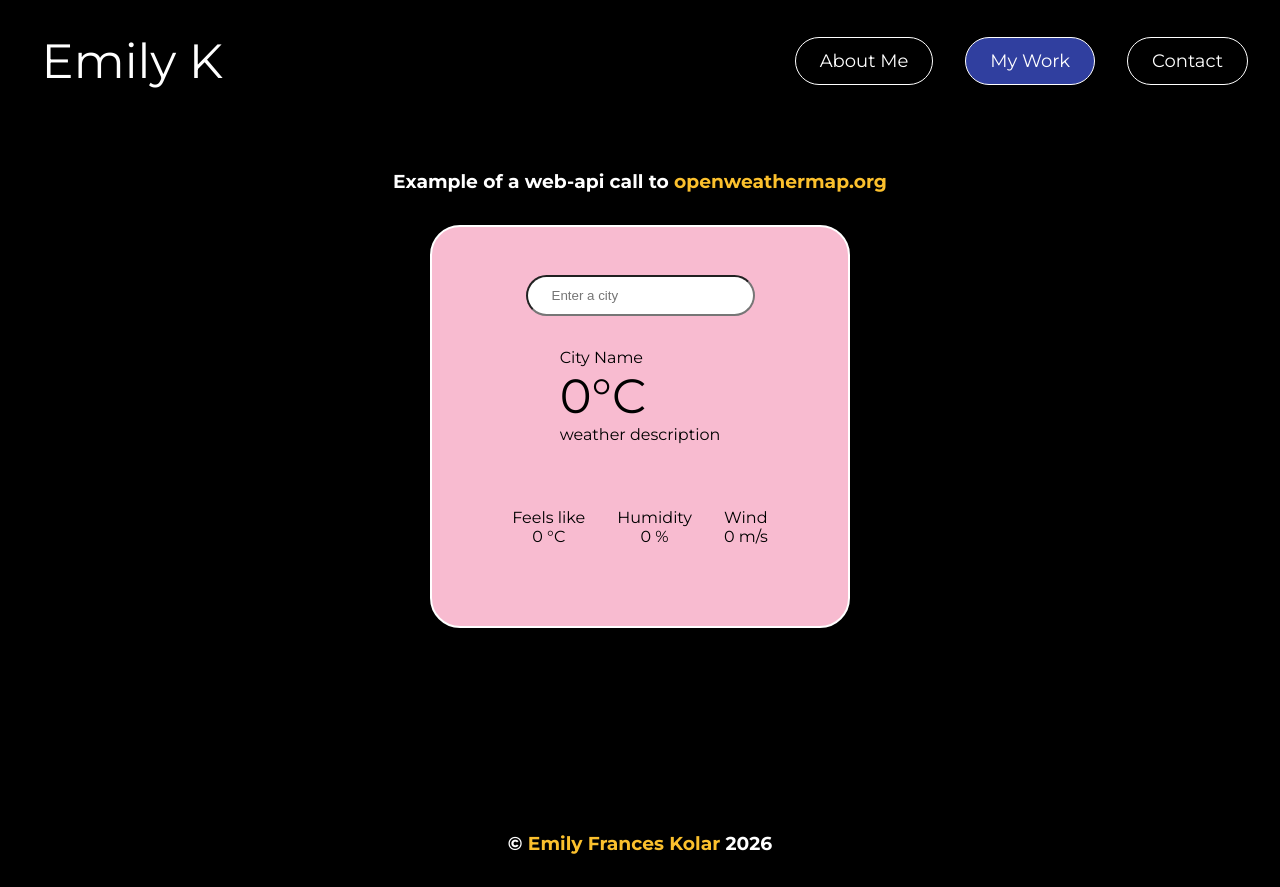
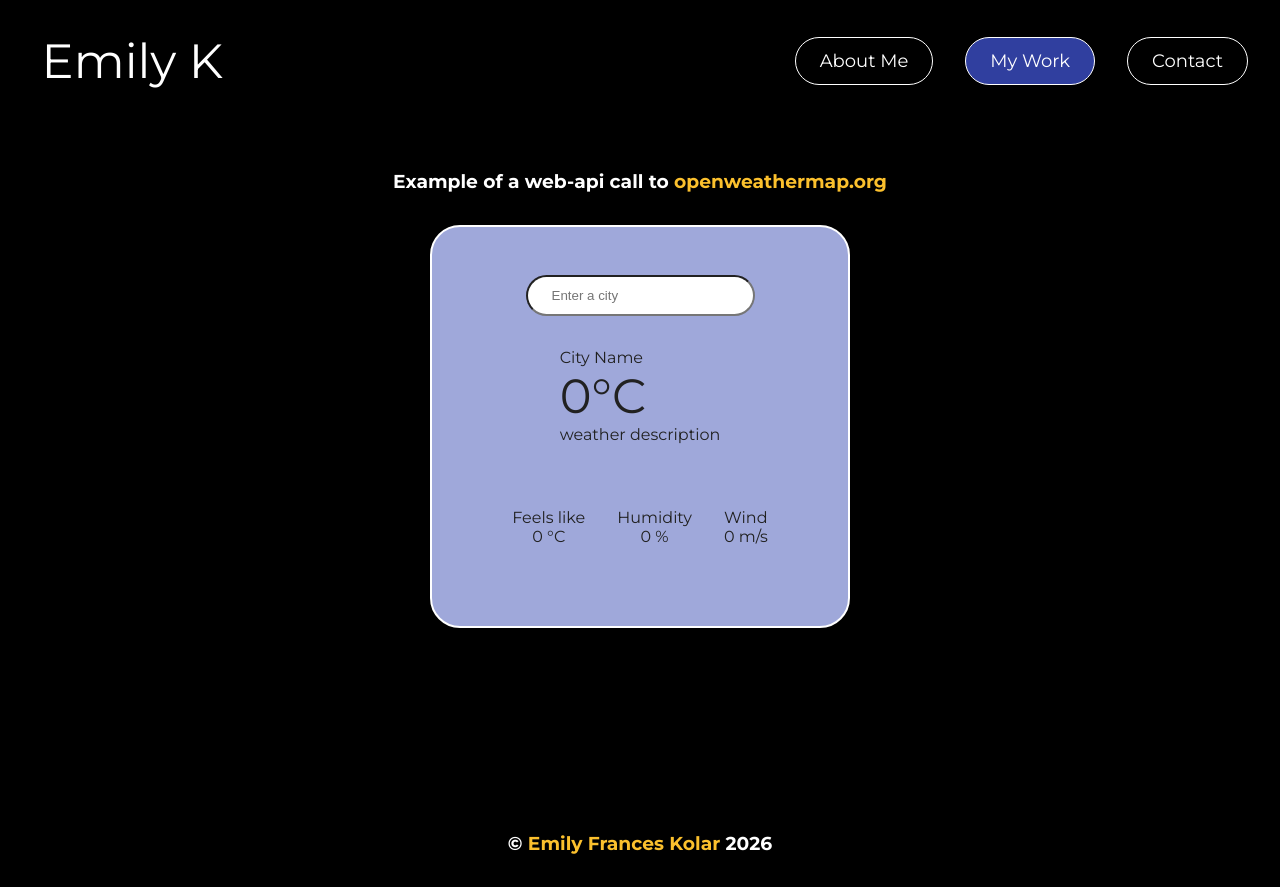
Before and after one commit to emilyfranceskolar/react-app, a React (Vite) app: page /work in a window 1280 px wide. Built offline with nearby package versions, Linux system fonts and the light colour scheme.

Commit message:
adding colors to index, changing in header.css, work.css

```diff
--- a/src/components/header.css
+++ b/src/components/header.css
@@ -50,6 +50,6 @@ nav {
 .link.active {
     border-radius: 30px;
     padding: 12px 24px;
-    background-color: var(--color-header-hover);
+    background-color: var(--color-dark-purple);
     color: var(--text-color);
 }
--- a/src/index.css
+++ b/src/index.css
@@ -1,9 +1,10 @@
 :root {
     font-family: "Montserrat", sans-serif;
     --bg-color: #000;
-    --color-header-hover: #303F9F;
     --text-color: #fff;
-    --text-color-dark: #333;
+    --text-color-dark: #212121;
+    --color-dark-purple: #303F9F;
+    --color-light-purple: #9FA8DA;
     --color-red: #eb2a31;
     --color-pink: #F8BBD0;
     --color-yellow: #FBC02D;
--- a/src/pages/work.css
+++ b/src/pages/work.css
@@ -16,9 +16,9 @@
 .search-container {
     margin-top: 2rem;
     border-radius: 30px;
-    color: var(--bg-color);
+    color: var(--text-color-dark);
     border: 2px solid var(--text-color);
-    background-color: var(--color-pink);
+    background-color: var(--color-light-purple);
     max-width: 800px;
     padding: 3rem;
     display: flex;
```
